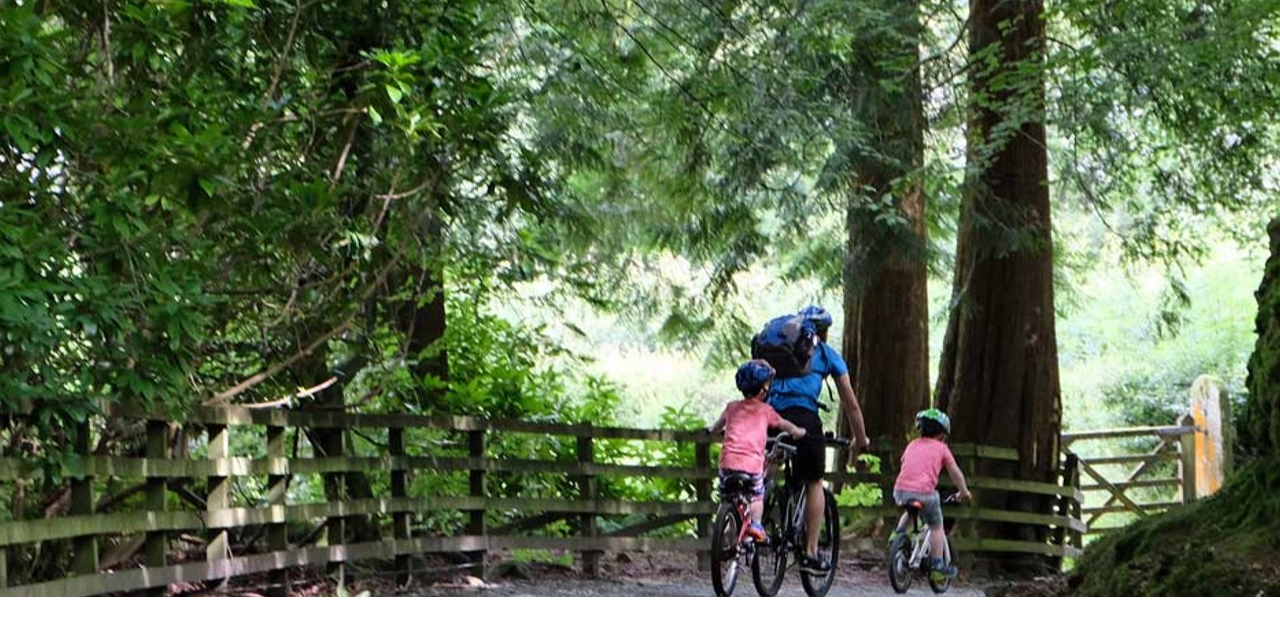
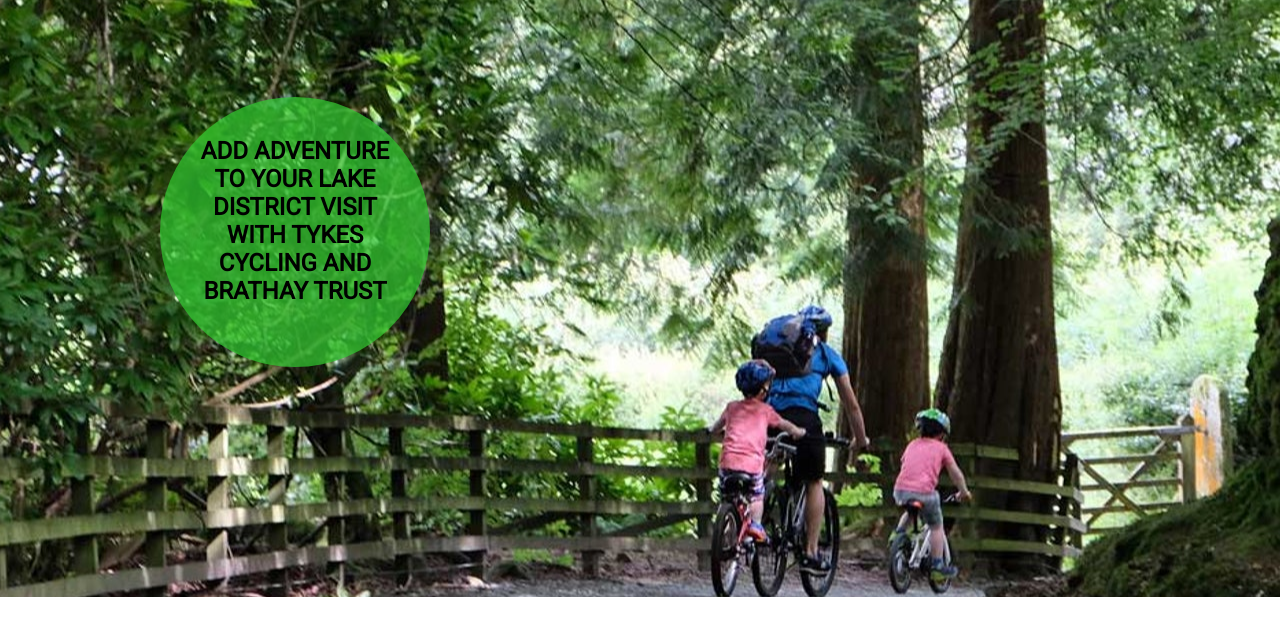
Before and after one commit to Steven-Dawson18/lake-district-cycling, a plain HTML site: page index.html in a window 1280 px wide. Shown: the part 25-660 px from the top of the page. Drawn offline with Linux system fonts and the light colour scheme.

Commit message:
add style and background to cover text

```diff
--- a/assets/css/style.css
+++ b/assets/css/style.css
@@ -78,3 +78,17 @@ h1 ,h2 {
     width: 100%;
     background: url('../images/hero-image.jpeg') no-repeat center center;
 }
+
+#cover-text {
+    text-align: center;
+    width: 270px;
+    height: 270px;
+    padding: 40px;
+    border: 1px sloid orange;
+    border-radius: 50%;
+    background-color: rgba(51, 204, 51, .7);
+    top: 100px;
+    left: 160px;
+    position: absolute;
+    overflow: hidden;
+}
--- a/index.html
+++ b/index.html
@@ -38,7 +38,7 @@
     <section id="hero-outer">
         <div id="hero-image"></div>
         <div id="cover-text">
-            <h2>Enjoy new adventures with us this summer</h2>
+            <h2>Add adventure to your Lake District visit with Tykes Cycling and Brathay Trust</h2>
         </div>
     </section>
     <footer>
```
